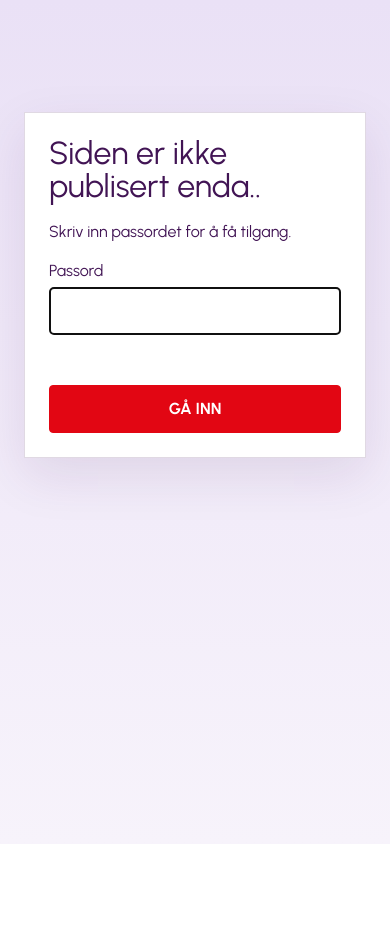
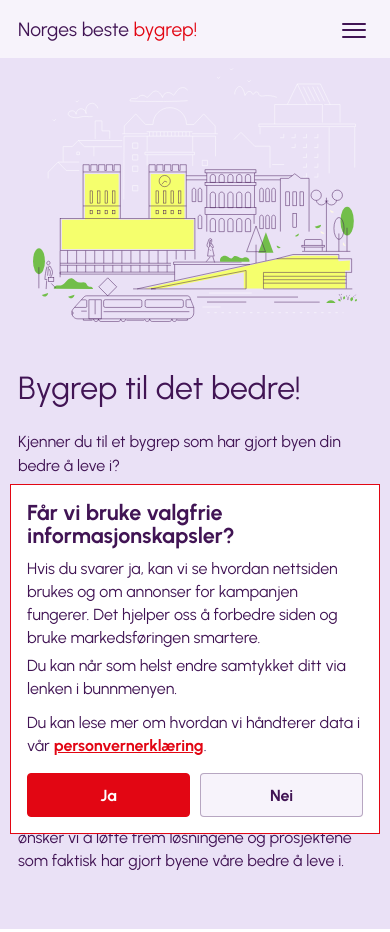
Before and after one commit to Bompilez/Norges-beste-bygrep-, a plain HTML site: page public/index.html in a window 390 px wide. Shown: the top 932 px of the page. Before the commit the page ends 844 px from the top, so only its background shows below. Drawn offline with Linux system fonts and the light colour scheme.

Commit message:
Remove site-lock overlay and cleanup styles
Remove the site-lock feature: delete public/site-lock.js and remove the site-locked class and its script include from public/404.html, public/index.html, and public/personvernerklaering.html.

```diff
--- a/public/404.html
+++ b/public/404.html
@@ -1,5 +1,5 @@
 <!DOCTYPE html>
-<html lang="no" class="site-locked">
+<html lang="no">
 <head>
     <meta charset="UTF-8">
     <meta name="viewport" content="width=device-width, initial-scale=1.0">
@@ -12,7 +12,6 @@
     <link rel="preconnect" href="https://fonts.gstatic.com" crossorigin>
     <link href="https://fonts.googleapis.com/css2?family=Urbanist:ital,wght@0,100..900;1,100..900&display=swap" rel="stylesheet">
     <link rel="stylesheet" href="/style.css?v=20260609-2">
-    <script defer src="/site-lock.js?v=20260527-2"></script>
     <script defer src="/components.js?v=20260609-1"></script>
     <script type="module" src="/analytics.js?v=20260605-1"></script>
 </head>
--- a/public/index.html
+++ b/public/index.html
@@ -1,5 +1,5 @@
 <!DOCTYPE html>
-<html lang="no" class="site-locked">
+<html lang="no">
 <head>
     <meta charset="UTF-8">
     <meta name="viewport" content="width=device-width, initial-scale=1.0">
@@ -29,7 +29,6 @@
     <link rel="preconnect" href="https://fonts.gstatic.com" crossorigin>
     <link href="https://fonts.googleapis.com/css2?family=Urbanist:ital,wght@0,100..900;1,100..900&display=swap" rel="stylesheet">
     <link rel="stylesheet" href="style.css?v=20260609-2">
-    <script defer src="/site-lock.js?v=20260527-2"></script>
     <script defer src="/components.js?v=20260609-1"></script>
     <script type="module" src="/analytics.js?v=20260605-1"></script>
 </head>
--- a/public/site-lock.js
+++ /dev/null
@@ -1,87 +0,0 @@
-const siteLockPasswordHash = "1f6663b7dcc33b1b21b3a53dadaaab7d640313af9c324fad88431aa40b2cf6ba";
-const siteLockStorageKey = "bygrepSiteUnlocked";
-
-if (sessionStorage.getItem(siteLockStorageKey) === "true") {
-    unlockSite();
-} else {
-    window.addEventListener("DOMContentLoaded", showSiteLock);
-}
-
-async function showSiteLock() {
-    const lock = document.createElement("div");
-    lock.className = "site-lock";
-    lock.setAttribute("role", "dialog");
-    lock.setAttribute("aria-modal", "true");
-    lock.setAttribute("aria-labelledby", "site-lock-title");
-    lock.setAttribute("aria-describedby", "site-lock-description");
-
-    const panel = document.createElement("form");
-    panel.className = "site-lock-panel";
-
-    const title = document.createElement("h1");
-    title.id = "site-lock-title";
-    title.textContent = "Siden er ikke publisert enda..";
-
-    const text = document.createElement("p");
-    text.id = "site-lock-description";
-    text.textContent = "Skriv inn passordet for å få tilgang.";
-
-    const label = document.createElement("label");
-    label.setAttribute("for", "site-lock-password");
-    label.textContent = "Passord";
-
-    const input = document.createElement("input");
-    input.id = "site-lock-password";
-    input.type = "password";
-    input.autocomplete = "current-password";
-    input.setAttribute("aria-describedby", "site-lock-error");
-    input.required = true;
-
-    const error = document.createElement("p");
-    error.id = "site-lock-error";
-    error.className = "site-lock-error";
-    error.setAttribute("aria-live", "polite");
-
-    const button = document.createElement("button");
-    button.type = "submit";
-    button.textContent = "Gå inn";
-
-    panel.append(title, text, label, input, error, button);
-    lock.append(panel);
-    document.body.append(lock);
-    input.focus();
-
-    panel.addEventListener("submit", async (event) => {
-        event.preventDefault();
-
-        const passwordHash = await sha256(input.value);
-        if (passwordHash === siteLockPasswordHash) {
-            sessionStorage.setItem(siteLockStorageKey, "true");
-            unlockSite();
-            lock.remove();
-            return;
-        }
-
-        input.value = "";
-        error.textContent = "Feil passord.";
-        input.setAttribute("aria-invalid", "true");
-        input.focus();
-    });
-
-    input.addEventListener("input", () => {
-        input.removeAttribute("aria-invalid");
-        error.textContent = "";
-    });
-}
-
-function unlockSite() {
-    document.documentElement.classList.remove("site-locked");
-}
-
-async function sha256(value) {
-    const data = new TextEncoder().encode(value);
-    const hashBuffer = await crypto.subtle.digest("SHA-256", data);
-    return Array.from(new Uint8Array(hashBuffer))
-        .map((byte) => byte.toString(16).padStart(2, "0"))
-        .join("");
-}
--- a/public/style.css
+++ b/public/style.css
@@ -51,97 +51,6 @@ body {
     overflow-x: hidden;
 }
 
-html.site-locked body {
-    min-height: 100vh;
-    overflow: hidden;
-}
-
-html.site-locked body > :not(.site-lock) {
-    display: none !important;
-}
-
-.site-lock {
-    position: fixed;
-    inset: 0;
-    z-index: 10000;
-    display: grid;
-    place-items: center;
-    padding: var(--space-xl);
-    color: var(--color-primary);
-    background:
-        linear-gradient(180deg, var(--color-hero-surface) 0%, var(--color-hero-surface-light) 100%);
-}
-
-.site-lock-panel {
-    max-width: 700px;
-    padding: var(--space-2xl);
-    background: var(--color-page);
-    border: 1px solid rgba(65, 20, 84, 0.16);
-    box-shadow: 0 18px 48px rgba(65, 20, 84, 0.10);
-}
-
-.site-lock-panel h1 {
-    margin-bottom: var(--space-lg);
-    font-size: clamp(2rem, 5vw, 2.9rem);
-    line-height: 1.04;
-}
-
-.site-lock-panel label {
-    display: block;
-    margin-bottom: var(--space-sm);
-}
-
-.site-lock-panel input {
-    width: 100%;
-    min-height: 3rem;
-    padding: 0 var(--space-lg);
-    color: var(--color-primary);
-    background: var(--color-page);
-    border: var(--border-default);
-    border-radius: 4px;
-    font: inherit;
-}
-
-.site-lock-panel button {
-    width: 100%;
-    min-height: 3rem;
-    margin-top: var(--space-lg);
-    color: var(--color-text-inverse);
-    background: var(--color-accent);
-    border: 1px solid var(--color-accent);
-    border-radius: 4px;
-    font: inherit;
-    font-weight: 700;
-    text-transform: uppercase;
-    cursor: pointer;
-    transition: background var(--motion-fast), border-color var(--motion-fast), transform var(--motion-fast);
-}
-
-@media (max-width: 48rem) {
-    .site-lock {
-        align-items: start;
-        padding-top: clamp(4rem, 14vh, 7rem);
-    }
-
-    .site-lock-panel {
-        padding: var(--space-xl);
-    }
-}
-
-.site-lock-panel button:hover,
-.site-lock-panel button:focus {
-    background: var(--color-accent-dark);
-    border-color: var(--color-accent-dark);
-    transform: translateY(-1px);
-}
-
-.site-lock-error {
-    min-height: 1.5rem;
-    margin: var(--space-md) 0 0;
-    color: var(--color-error-text);
-    font-weight: 700;
-}
-
 .cookie-banner {
     position: fixed;
     right: var(--page-gutter);
@@ -165,7 +74,7 @@ html.site-locked body > :not(.site-lock) {
     gap: var(--space-lg);
     padding: var(--space-xl);
     background: var(--color-page);
-    border: 2px solid rgba(65, 20, 84, 0.16);
+    border: 1px solid var(--color-accent);
 }
 
 .cookie-banner__text {
@@ -573,7 +482,6 @@ label {
     padding: var(--space-md);
     background: var(--color-page);
     border: var(--border-default);
-    box-shadow: 0 12px 32px rgba(65, 20, 84, 0.12);
     opacity: 0;
     pointer-events: none;
     transform: translateY(-4px);
@@ -585,6 +493,13 @@ label {
     opacity: 1;
     pointer-events: auto;
     transform: translateY(0);
+}
+
+body.is-resizing-nav .city-nav-menu {
+    opacity: 0;
+    pointer-events: none;
+    transform: translateY(-4px);
+    transition: none !important;
 }
 
 .city-nav-option {
@@ -666,6 +581,12 @@ label {
     .city-nav.is-open::before {
         opacity: 1;
         pointer-events: auto;
+    }
+
+    body.is-resizing-nav .city-nav::before {
+        opacity: 0;
+        pointer-events: none;
+        transition: none !important;
     }
 
     .city-nav-trigger {
@@ -759,6 +680,14 @@ label {
             visibility 0s linear 0s;
     }
 
+    body.is-resizing-nav .city-nav-menu {
+        opacity: 1;
+        pointer-events: none;
+        transform: translateX(100%);
+        visibility: hidden;
+        transition: none !important;
+    }
+
     .city-nav-option {
         padding: var(--space-md) 0;
         font-size: 1.25rem;
@@ -780,6 +709,14 @@ label {
 
 .header-container > :nth-child(3) {
     animation-delay: 140ms;
+}
+
+.header-container > :nth-child(4) {
+    animation-delay: 200ms;
+}
+
+.header-container > :nth-child(5) {
+    animation-delay: 260ms;
 }
 
 .header-title {
@@ -987,6 +924,10 @@ label {
     margin-top: var(--space-2xl);
 }
 
+.giveaway-container h3 {
+    margin-bottom: var(--space-xl);
+}
+
 .giveaway-checkbox-container,
 .consent-container {
     display: flex;
@@ -1157,12 +1098,6 @@ label {
     margin-bottom: var(--space-lg);
 }
 
-.privacy-list li {
-    margin-bottom: var(--space-sm);
-    font-size: 0.95rem;
-    line-height: 1.5;
-}
-
 .site-footer {
     color: var(--color-text-inverse);
     background: var(--color-primary-dark);
@@ -1257,7 +1192,6 @@ label {
 
     .site-header {
         background: var(--color-hero-surface-light);
-        box-shadow: 0 8px 24px rgba(65, 20, 84, 0.08);
     }
 
     .site-header-container {
```
Also changed, not shown: public/personvernerklaering.html (+1 -2 lines).
